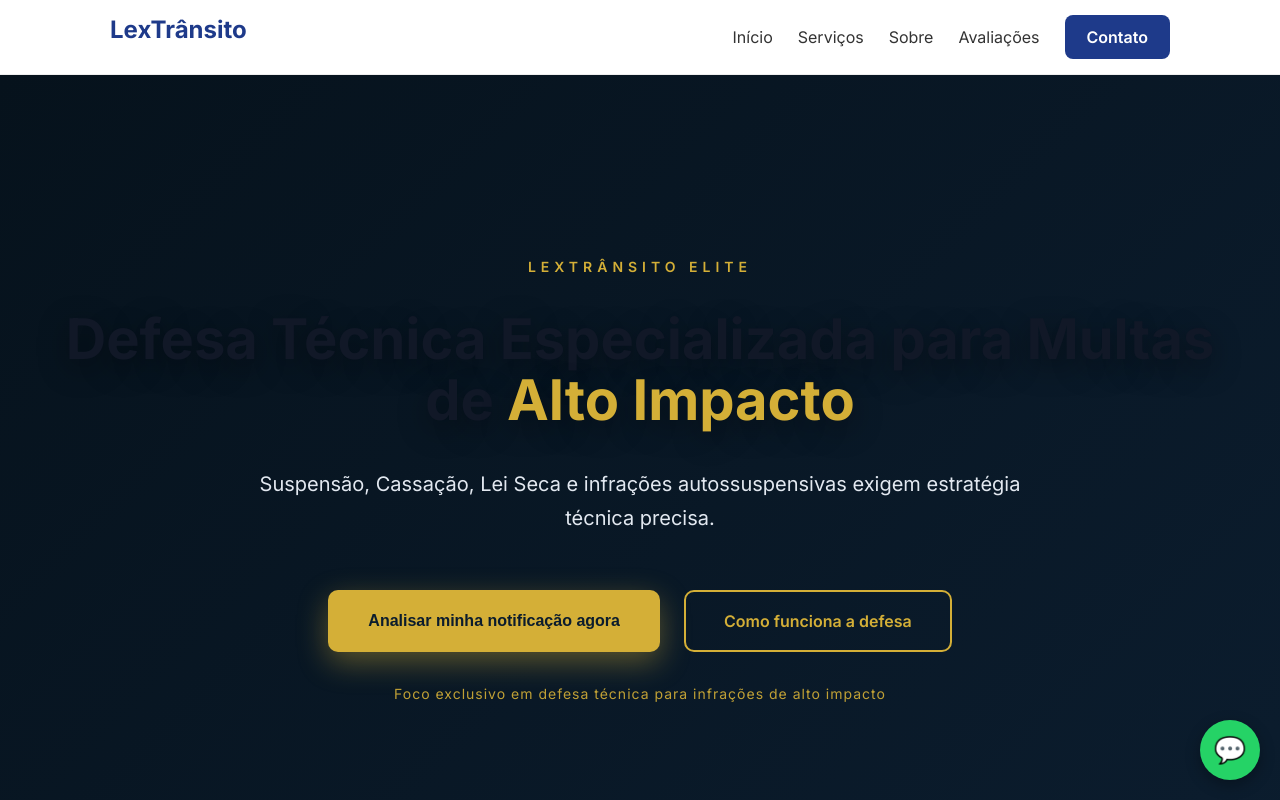
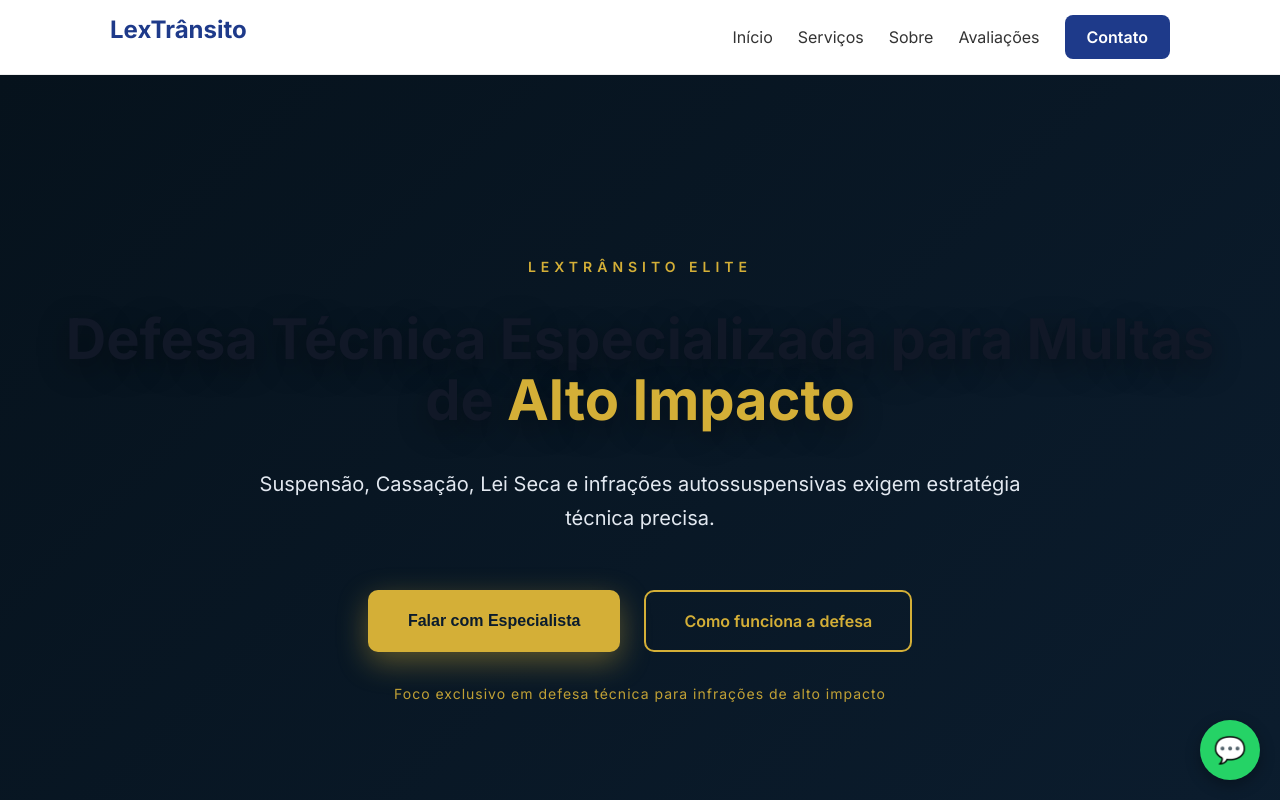
Before and after one commit to ancelmoth/lextransito, a React (Vite) app: page / in a window 1280 px wide. Shown: the top 800 px of the page. Built offline with nearby package versions, Linux system fonts and the light colour scheme.

Commit message:
Refatoração completa Home premium com ajustes

```diff
--- a/src/pages/Home.jsx
+++ b/src/pages/Home.jsx
@@ -9,7 +9,6 @@ function Home() {
 
   // ===== CARROSSEL =====
   const [currentReview, setCurrentReview] = useState(0)
-
 
   const reviews = [
     {
@@ -54,7 +53,7 @@ function Home() {
 
         <div style={styles.buttons}>
           <button onClick={abrirWhatsApp} style={styles.primaryButton}>
-            Analisar minha notificação agora
+            Falar com Especialista
           </button>
 
           <Link to="/servicos" style={styles.secondaryButton}>
```
